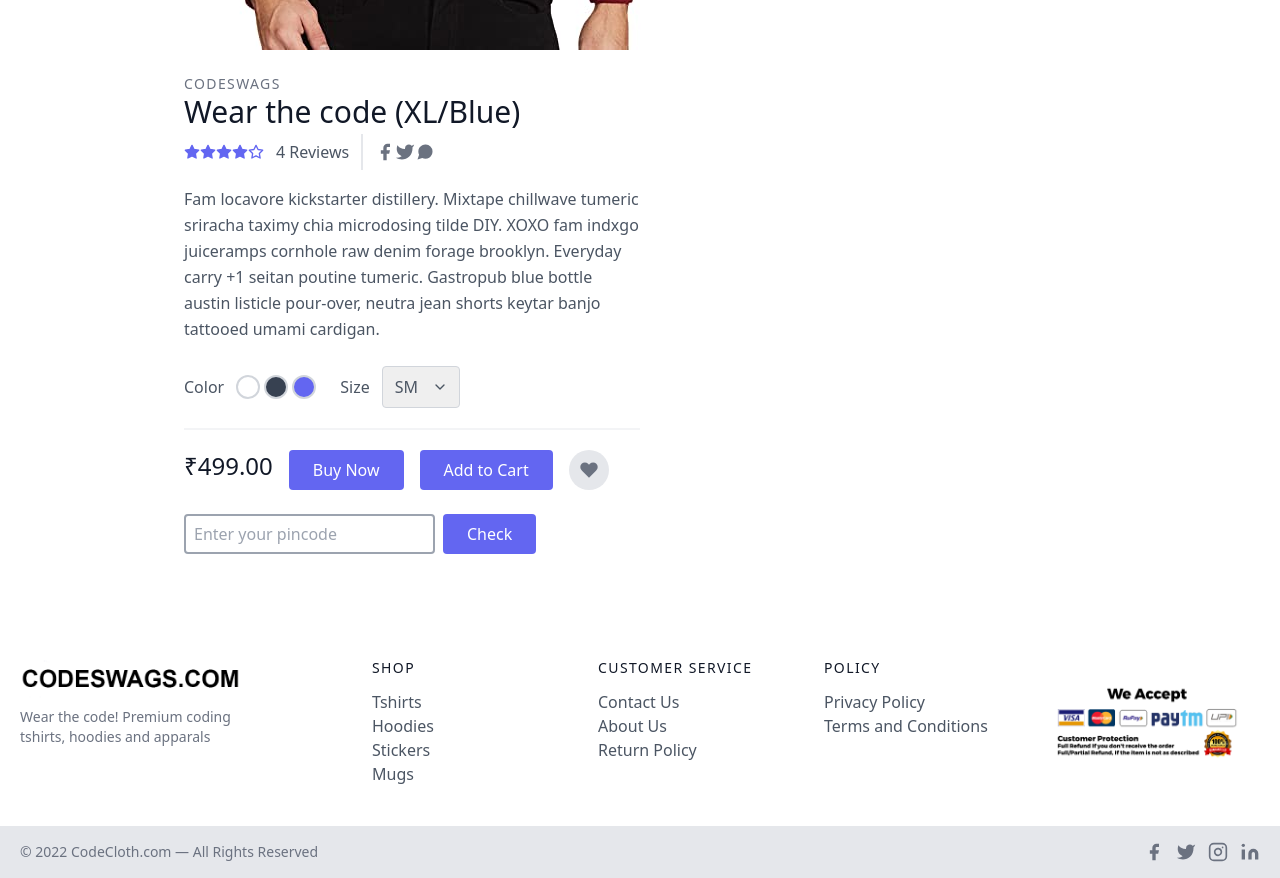
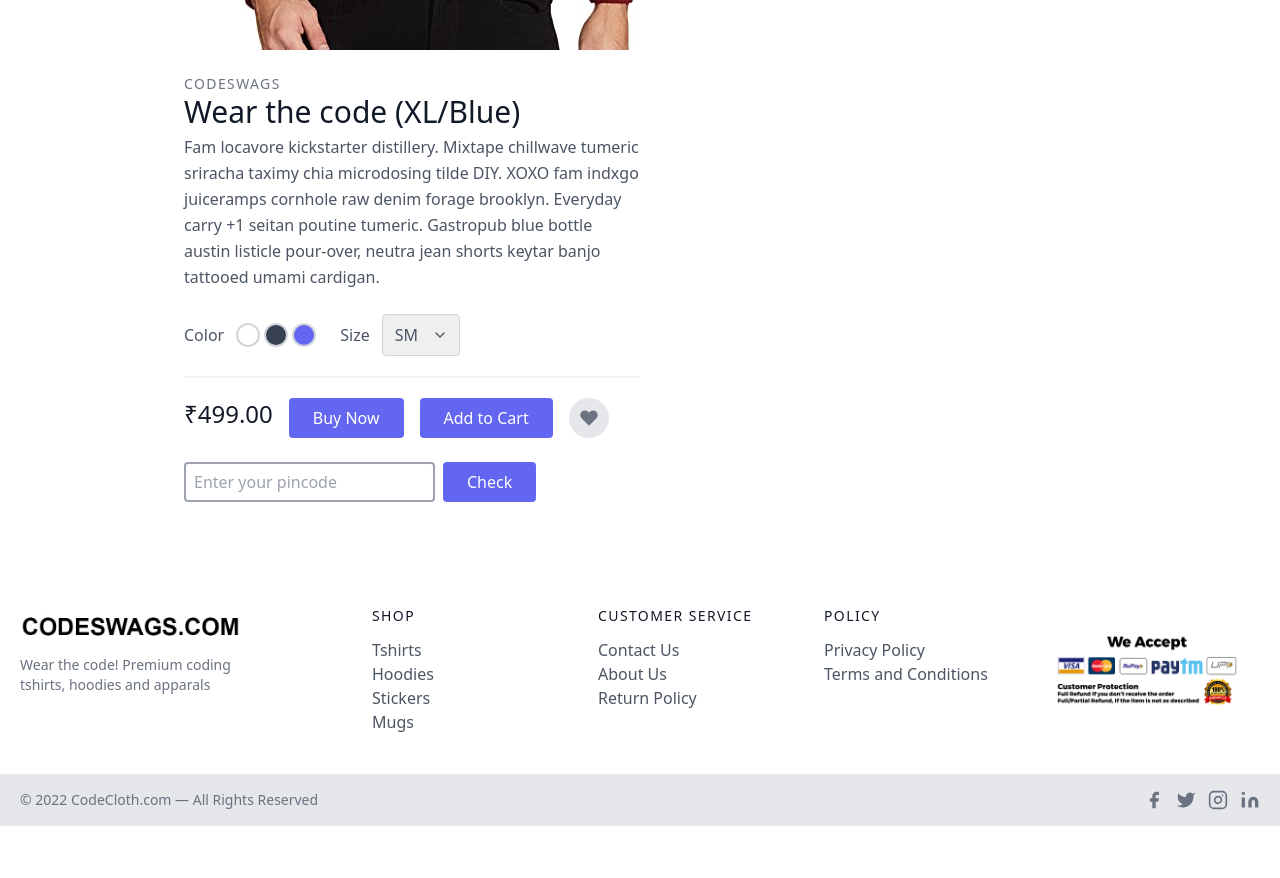
Before and after one commit to AbhinayJangde/codeswags, a Next.js app: page /product/wear-the-code in a window 1280 px wide. Shown: the part 780-1658 px from the top of the page. After the commit the page ends 1606 px from the top, so only its background shows below. Built offline with nearby package versions, Linux system fonts and the light colour scheme.

Commit message:
Adding react-tostify - codeswags.com

```diff
--- a/pages/product/[slug].js
+++ b/pages/product/[slug].js
@@ -2,6 +2,8 @@
 import { useRouter } from 'next/router'
 import Image from 'next/image'
 import hoddies from '../../public/hoddie.jpg'
+import { ToastContainer, toast } from 'react-toastify';
+import 'react-toastify/dist/ReactToastify.css';
 const Slug = ({ addToCart }) => {
   const router = useRouter()
   const { slug } = router.query
@@ -10,11 +12,14 @@
   const checkServiceability = async () => {
     let pins = await fetch(`http://localhost:3000/api/pincode`)
     let pinJson = await pins.json()
-    // console.log(pinJson, pin)
     if (pinJson.includes(parseInt(pin))) {
+      toast.success('Yay! This pincode is serviceable.', { position: "bottom-left", autoClose: 1000, hideProgressBar: false, closeOnClick: true, pauseOnHover: true, draggable: true, progress: undefined, theme: "light", });
+      setService(true)
       setService(true)
     }
     else {
+      toast.error('Sorry, We do not deliver to this pincode yet.', { position: "bottom-left", autoClose: 1000, hideProgressBar: false, closeOnClick: true, pauseOnHover: true, draggable: true, progress: undefined, theme: "light", });
+      setService(true)
       setService(false)
     }
     // console.log(service)
@@ -31,7 +36,7 @@
             <Image
               alt="ecommerce"
               className="block"
-                src={hoddies}
+              src={hoddies}
             />
             <div className="lg:w-1/2 w-full lg:pl-10 lg:py-6 mt-6 lg:mt-0">
               <h2 className="text-sm title-font text-gray-500 tracking-widest">
@@ -40,104 +45,7 @@
               <h1 className="text-gray-900 text-3xl title-font font-medium mb-1">
                 Wear the code (XL/Blue)
               </h1>
-              <div className="flex mb-4 ">
-                <span className="flex items-center">
-                  <svg
-                    fill="currentColor"
-                    stroke="currentColor"
-                    strokeLinecap="round"
-                    strokeLinejoin="round"
-                    strokeWidth={2}
-                    className="w-4 h-4 text-indigo-500"
-                    viewBox="0 0 24 24"
-                  >
-                    <path d="M12 2l3.09 6.26L22 9.27l-5 4.87 1.18 6.88L12 17.77l-6.18 3.25L7 14.14 2 9.27l6.91-1.01L12 2z" />
-                  </svg>
-                  <svg
-                    fill="currentColor"
-                    stroke="currentColor"
-                    strokeLinecap="round"
-                    strokeLinejoin="round"
-                    strokeWidth={2}
-                    className="w-4 h-4 text-indigo-500"
-                    viewBox="0 0 24 24"
-                  >
-                    <path d="M12 2l3.09 6.26L22 9.27l-5 4.87 1.18 6.88L12 17.77l-6.18 3.25L7 14.14 2 9.27l6.91-1.01L12 2z" />
-                  </svg>
-                  <svg
-                    fill="currentColor"
-                    stroke="currentColor"
-                    strokeLinecap="round"
-                    strokeLinejoin="round"
-                    strokeWidth={2}
-                    className="w-4 h-4 text-indigo-500"
-                    viewBox="0 0 24 24"
-                  >
-                    <path d="M12 2l3.09 6.26L22 9.27l-5 4.87 1.18 6.88L12 17.77l-6.18 3.25L7 14.14 2 9.27l6.91-1.01L12 2z" />
-                  </svg>
-                  <svg
-                    fill="currentColor"
-                    stroke="currentColor"
-                    strokeLinecap="round"
-                    strokeLinejoin="round"
-                    strokeWidth={2}
-                    className="w-4 h-4 text-indigo-500"
-                    viewBox="0 0 24 24"
-                  >
-                    <path d="M12 2l3.09 6.26L22 9.27l-5 4.87 1.18 6.88L12 17.77l-6.18 3.25L7 14.14 2 9.27l6.91-1.01L12 2z" />
-                  </svg>
-                  <svg
-                    fill="none"
-                    stroke="currentColor"
-                    strokeLinecap="round"
-                    strokeLinejoin="round"
-                    strokeWidth={2}
-                    className="w-4 h-4 text-indigo-500"
-                    viewBox="0 0 24 24"
-                  >
-                    <path d="M12 2l3.09 6.26L22 9.27l-5 4.87 1.18 6.88L12 17.77l-6.18 3.25L7 14.14 2 9.27l6.91-1.01L12 2z" />
-                  </svg>
-                  <span className="text-gray-600 ml-3">4 Reviews</span>
-                </span>
-                <span className="flex ml-3 pl-3 py-2 border-l-2 border-gray-200 space-x-2s">
-                  <a className="text-gray-500">
-                    <svg
-                      fill="currentColor"
-                      strokeLinecap="round"
-                      strokeLinejoin="round"
-                      strokeWidth={2}
-                      className="w-5 h-5"
-                      viewBox="0 0 24 24"
-                    >
-                      <path d="M18 2h-3a5 5 0 00-5 5v3H7v4h3v8h4v-8h3l1-4h-4V7a1 1 0 011-1h3z" />
-                    </svg>
-                  </a>
-                  <a className="text-gray-500">
-                    <svg
-                      fill="currentColor"
-                      strokeLinecap="round"
-                      strokeLinejoin="round"
-                      strokeWidth={2}
-                      className="w-5 h-5"
-                      viewBox="0 0 24 24"
-                    >
-                      <path d="M23 3a10.9 10.9 0 01-3.14 1.53 4.48 4.48 0 00-7.86 3v1A10.66 10.66 0 013 4s-4 9 5 13a11.64 11.64 0 01-7 2c9 5 20 0 20-11.5a4.5 4.5 0 00-.08-.83A7.72 7.72 0 0023 3z" />
-                    </svg>
-                  </a>
-                  <a className="text-gray-500">
-                    <svg
-                      fill="currentColor"
-                      strokeLinecap="round"
-                      strokeLinejoin="round"
-                      strokeWidth={2}
-                      className="w-5 h-5"
-                      viewBox="0 0 24 24"
-                    >
-                      <path d="M21 11.5a8.38 8.38 0 01-.9 3.8 8.5 8.5 0 01-7.6 4.7 8.38 8.38 0 01-3.8-.9L3 21l1.9-5.7a8.38 8.38 0 01-.9-3.8 8.5 8.5 0 014.7-7.6 8.38 8.38 0 013.8-.9h.5a8.48 8.48 0 018 8v.5z" />
-                    </svg>
-                  </a>
-                </span>
-              </div>
+
               <p className="leading-relaxed">
                 Fam locavore kickstarter distillery. Mixtape chillwave tumeric
                 sriracha taximy chia microdosing tilde DIY. XOXO fam indxgo juiceramps
@@ -162,15 +70,7 @@
                       <option>XL</option>
                     </select>
                     <span className="absolute right-0 top-0 h-full w-10 text-center text-gray-600 pointer-events-none flex items-center justify-center">
-                      <svg
-                        fill="none"
-                        stroke="currentColor"
-                        strokeLinecap="round"
-                        strokeLinejoin="round"
-                        strokeWidth={2}
-                        className="w-4 h-4"
-                        viewBox="0 0 24 24"
-                      >
+                      <svg fill="none" stroke="currentColor" strokeLinecap="round" strokeLinejoin="round" strokeWidth={2} className="w-4 h-4" viewBox="0 0 24 24">
                         <path d="M6 9l6 6 6-6" />
                       </svg>
                     </span>
@@ -188,14 +88,7 @@
                   Add to Cart
                 </button>
                 <button className="rounded-full w-10 h-10 bg-gray-200 p-0 border-0 inline-flex items-center justify-center text-gray-500">
-                  <svg
-                    fill="currentColor"
-                    strokeLinecap="round"
-                    strokeLinejoin="round"
-                    strokeWidth={2}
-                    className="w-5 h-5"
-                    viewBox="0 0 24 24"
-                  >
+                  <svg fill="currentColor" strokeLinecap="round" strokeLinejoin="round" strokeWidth={2} className="w-5 h-5" viewBox="0 0 24 24">
                     <path d="M20.84 4.61a5.5 5.5 0 00-7.78 0L12 5.67l-1.06-1.06a5.5 5.5 0 00-7.78 7.78l1.06 1.06L12 21.23l7.78-7.78 1.06-1.06a5.5 5.5 0 000-7.78z" />
                   </svg>
                 </button>
@@ -204,6 +97,7 @@
                 <input onChange={onChangePin} className='border-2 px-2 border-gray-400 rounded' type="text" placeholder='Enter your pincode' />
                 <button onClick={checkServiceability} className="flex  text-white bg-indigo-500 border-0 py-2 px-6 focus:outline-none hover:bg-indigo-600 rounded">
                   Check
+                  <ToastContainer position="bottom-left" autoClose={5000} hideProgressBar={false} newestOnTop={false} closeOnClick rtl={false} pauseOnFocusLoss draggable pauseOnHover theme="light"/>
                 </button>
               </div>
               {!service && service != null && <div className=" text-red-600 mt-2">
```
